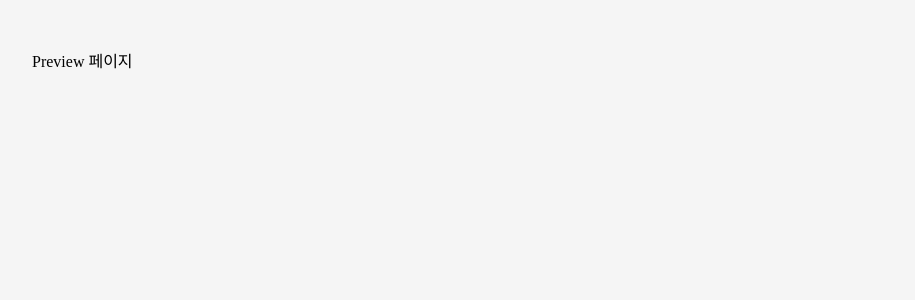
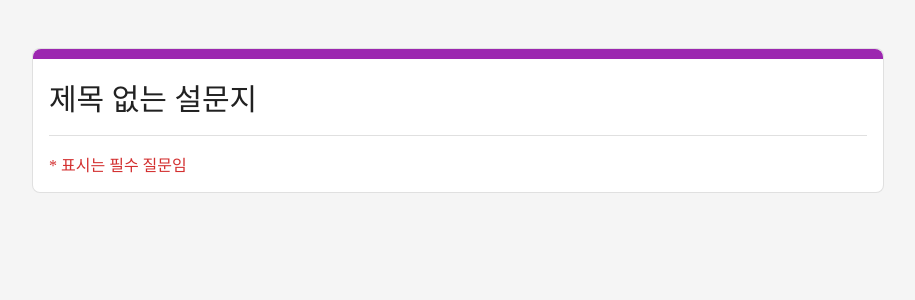
Before and after one commit to hyejinny97/google-form, a React (Vite) app in the folder classum-survey/: page /survey/preview in a window 1280 px wide. Shown: the top 300 px of the page, without its empty margins (182-1097 px from the left). Built offline with nearby package versions, Linux system fonts and the light colour scheme.

Commit message:
[Feat] SurveyPreviewPage에 title box 추가

```diff
--- a/classum-survey/src/pages/SurveyPreviewPage.tsx
+++ b/classum-survey/src/pages/SurveyPreviewPage.tsx
@@ -1,5 +1,11 @@
+import { SurveyPreviewPageTitleBox } from "@components";
+
 function SurveyPreviewPage() {
-  return <div>Preview 페이지</div>;
+  return (
+    <div>
+      <SurveyPreviewPageTitleBox />
+    </div>
+  );
 }
 
 export default SurveyPreviewPage;
```
